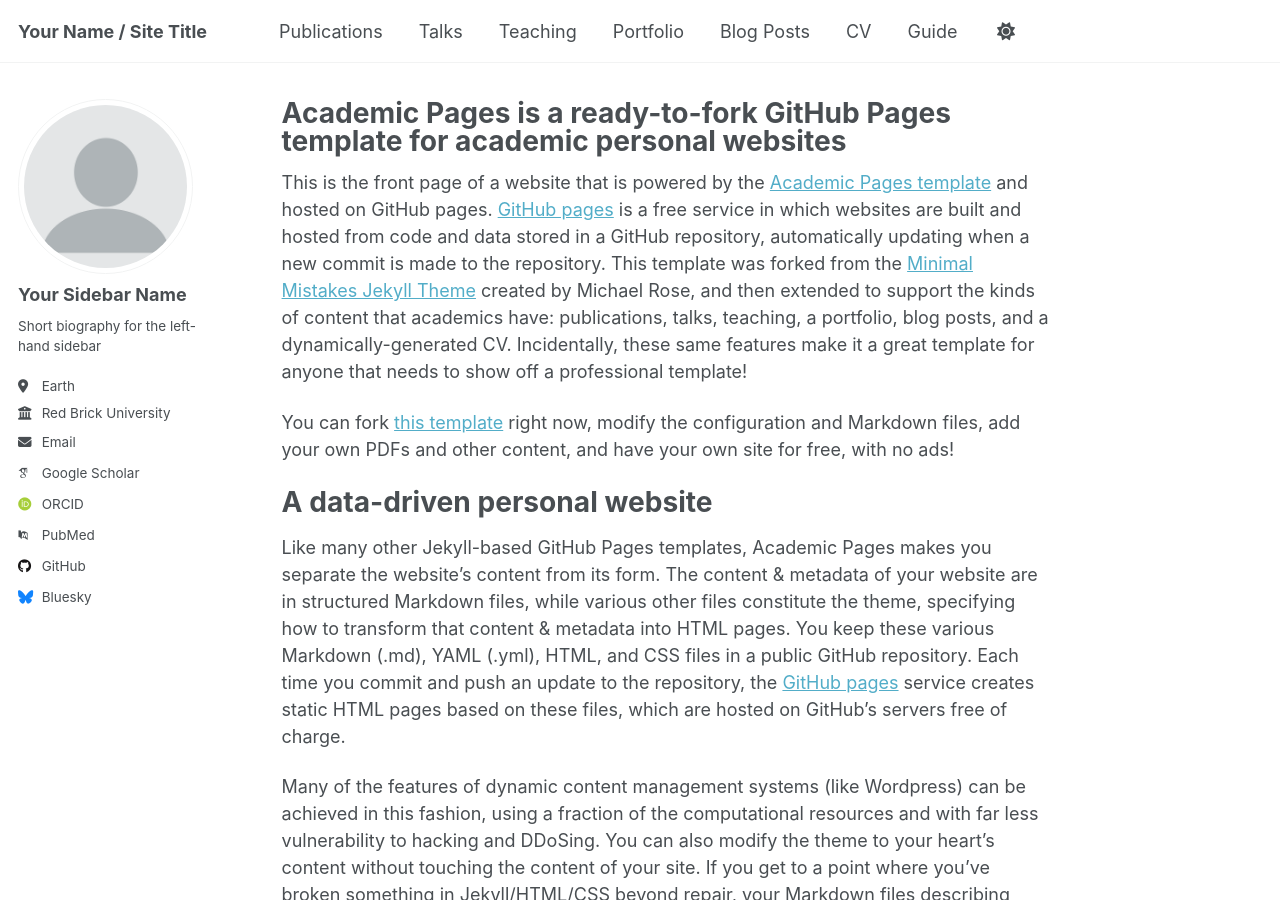
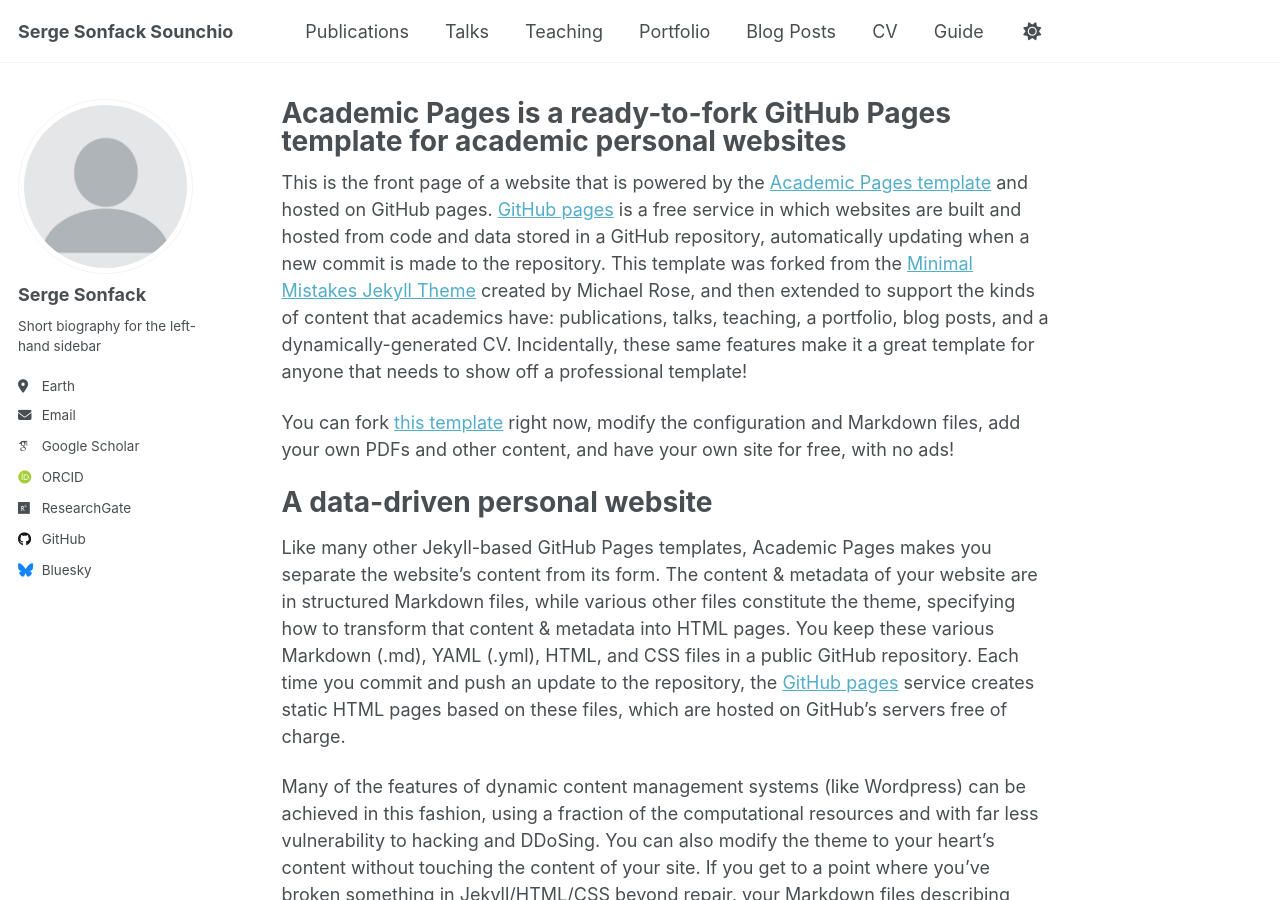
Before and after one commit to sonfack/sonfack.github.io, a Jekyll site: the page built from _pages/about.md, in a window 1280 px wide and 900 px high. Built offline with Jekyll 4.4.1, drawn with Linux system fonts in a browser that asks for light colours; some web fonts are replaced; a script that is not in the unit is left out.

Commit message:
update _config

```diff
--- a/_config.yml
+++ b/_config.yml
@@ -9,12 +9,12 @@
 # Basic Site Settings
 locale                   : "en-US"
 site_theme               : "default" # Currently available options are "default", "air"
-title                    : "Your Name / Site Title"
+title                    : "Serge Sonfack Sounchio"
 title_separator          : "-"
 name                     : &name "Your Name"
-description              : &description "personal description"
-url                      : https://academicpages.github.io # the base hostname & protocol for your site e.g. "https://[your GitHub username].github.io" or if you already have some other page hosted on Github then use "https://[your GitHub username].github.io/[Your Repo Name]"
-baseurl                  : "" # the subpath of your site, e.g. "/blog"
+description              : &description "Sonfack is a free and open-source advocate and an AI researcher in knowledge representation (Uncertainty, Logic, Graph, Semantic Web) and reasoning. His current research topics are Activity Knowledge Management (AKM), Human-Machine Collaborative Intelligence, and Dynamic Knowledge Graphs (DKG)."
+url                      : https://sonfack.github.io # the base hostname & protocol for your site e.g. "https://[your GitHub username].github.io" or if you already have some other page hosted on Github then use "https://[your GitHub username].github.io/[Your Repo Name]"
+baseurl                  : "" # the subpath of your site, e.g. "/publications"
 repository               : "academicpages/academicpages.github.io"
 
 # Site Author - The following control what appear as part of the author content on the side bar.
@@ -23,31 +23,31 @@ repository               : "academicpages/academicpages.github.io"
 author:
   # Biographic information
   avatar           : "profile.png"
-  name             : "Your Sidebar Name"
+  name             : "Serge Sonfack"
   pronouns         : # example: "she/her"
   bio              : "Short biography for the left-hand sidebar"
   location         : "Earth"
-  employer         : "Red Brick University"
+  employer         : # "Red Brick University"
   uri              : # URL
-  email            : "none@example.org"
+  email            : "sss.sounchio@gmail.com"
 
   # Academic websites
   academia         : # URL
   arxiv            : # URL - Update with the correct link to your profile
-  googlescholar    : "https://scholar.google.com/citations?user=PS_CX0AAAAAJ"
+  googlescholar    : "https://scholar.google.com/citations?user=dObAh0sAAAAJ&hl"
   inspire-hep      : # URL
   impactstory      : # URL
-  orcid            : "http://orcid.org/yourorcidurl"
+  orcid            : "https://orcid.org/0000-0002-6085-6818"
   semantic         : # URL
-  pubmed           : "https://www.ncbi.nlm.nih.gov/pubmed/?term=john+snow"
-  researchgate     : # URL
+  pubmed           : # "https://www.ncbi.nlm.nih.gov/pubmed/?term=john+snow"
+  researchgate     : "https://www.researchgate.net/profile/Serge-Sonfack-Sounchio"
   scopus           : # URL
 
   # Repositories and software development
   bitbucket        : # Username - Update with your username on the site
   codepen          : # Username
   dribbble         : # Username
-  github           : "academicpages"
+  github           : "https://github.com/sonfack"
   kaggle           : # Username
   stackoverflow    : # User number or user number and name (i.e., use "1" or "1/jeff-atwood")
 
```
